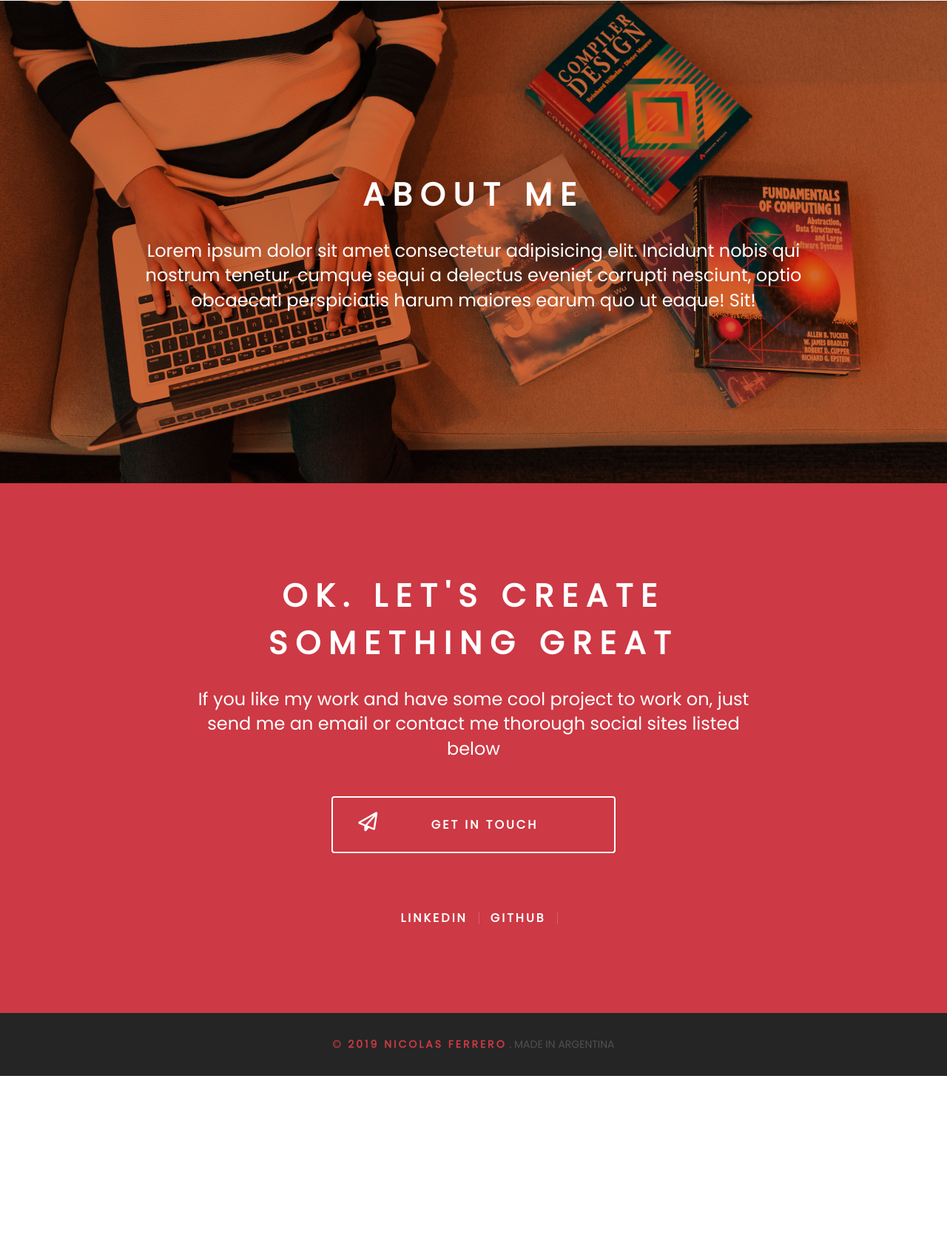
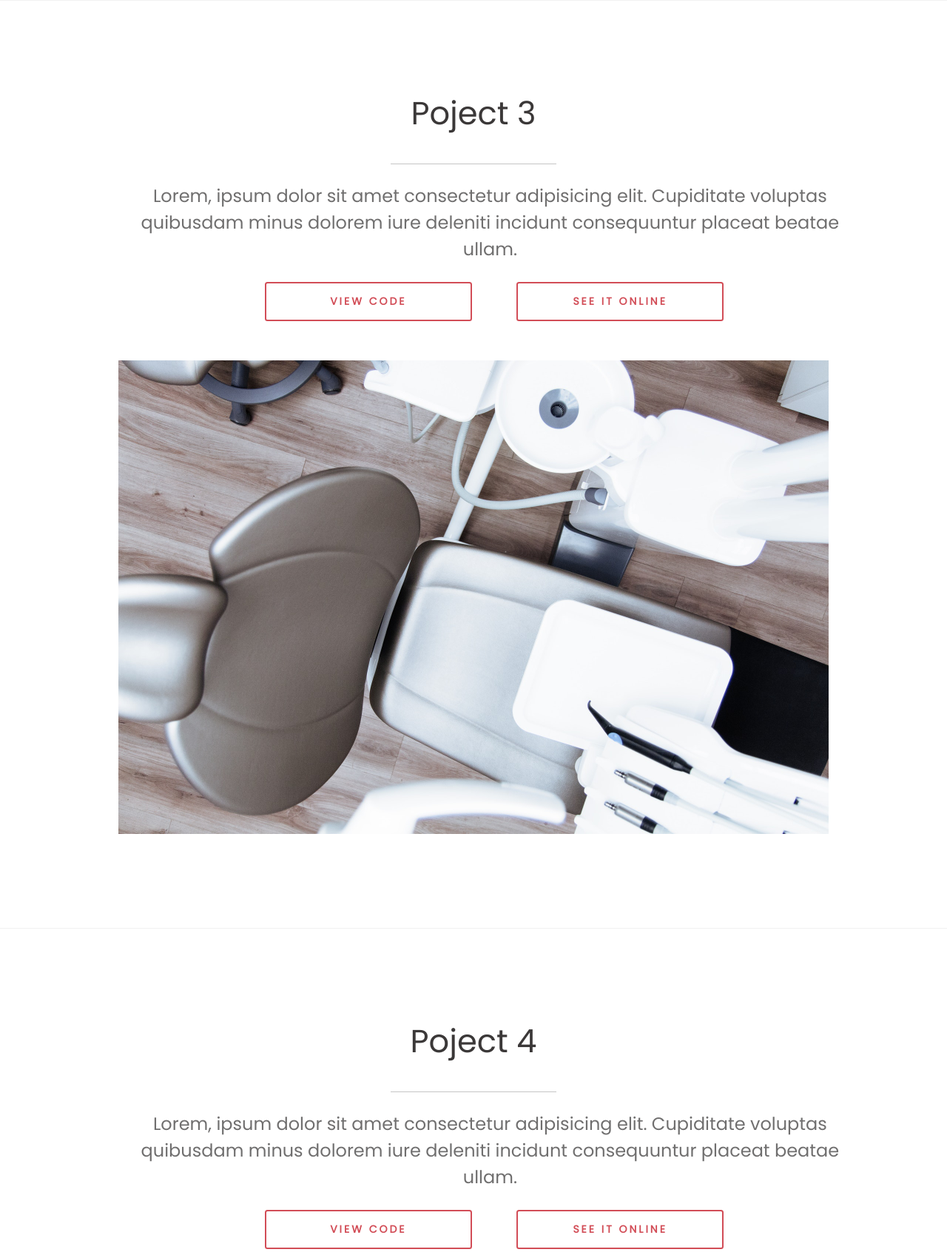
Before and after one commit to NicoFerrero/porfolio, a plain HTML site: page index.html in a window 1280 px wide. Shown: the part 3504-5200 px from the top of the page at 74% size. Before the commit the page ends 4958 px from the top, so only its background shows below. Drawn offline with Linux system fonts and the light colour scheme.

Commit message:
Segundo commit

```diff
--- a/index.html
+++ b/index.html
@@ -87,6 +87,42 @@
           </figure>
         </div>
       </article>
+
+      <article class="portfolio">
+        <div class="container">
+          <div class="info-container">
+            <h3>Poject 3</h3>
+            <hr />
+            <p>
+              Lorem, ipsum dolor sit amet consectetur adipisicing elit. Cupiditate voluptas
+              quibusdam minus dolorem iure deleniti incidunt consequuntur placeat beatae ullam.
+            </p>
+            <a class="button view-code" href="">view Code</a>
+            <a class="button view-code" href="">see it online</a>
+          </div>
+          <figure>
+            <img src="./images/chairs-arranged-on-table-305564.jpg" alt="" />
+          </figure>
+        </div>
+      </article>
+
+      <article class="portfolio">
+        <div class="container">
+          <div class="info-container">
+            <h3>Poject 4</h3>
+            <hr />
+            <p>
+              Lorem, ipsum dolor sit amet consectetur adipisicing elit. Cupiditate voluptas
+              quibusdam minus dolorem iure deleniti incidunt consequuntur placeat beatae ullam.
+            </p>
+            <a class="button view-code" href="">view Code</a>
+            <a class="button view-code" href="">see it online</a>
+          </div>
+          <figure>
+            <img src="./images/chairs-arranged-on-table-305564.jpg" alt="" />
+          </figure>
+        </div>
+      </article>
     </section>
 
     <!--ABOUT-->
```
